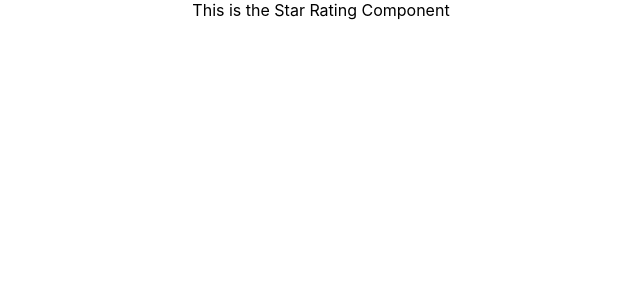
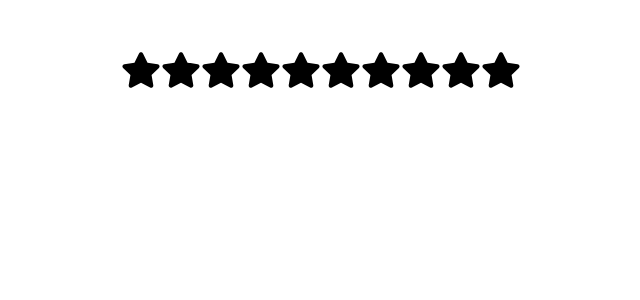
Before and after one commit to anyars-encarta/encarta-star-rating, a React (Create React App) app: page / in a window 1280 px wide. Shown: the top 300 px of the page, without its empty margins (319-959 px from the left). Built offline with nearby package versions, Linux system fonts and the light colour scheme.

Commit message:
Complete star rating functionality

```diff
--- a/package.json
+++ b/package.json
@@ -8,6 +8,7 @@
     "@testing-library/user-event": "^13.5.0",
     "react": "^18.2.0",
     "react-dom": "^18.2.0",
+    "react-icons": "^5.0.1",
     "react-scripts": "5.0.1",
     "web-vitals": "^2.1.4"
   },
--- a/src/App.js
+++ b/src/App.js
@@ -4,7 +4,7 @@
 const App = () => {
   return (
     <div className="App">
-      <StarRating />
+      <StarRating noOfStars={10}/>
     </div>
   );
 }
--- a/src/components/star-rating/index.jsx
+++ b/src/components/star-rating/index.jsx
@@ -1,6 +1,41 @@
-const StarRating = () => {
+import { useState } from 'react';
+import { FaStar } from 'react-icons/fa';
+import './styles.css';
+
+const StarRating = ({noOfStars = 5}) => {
+
+    const [rating, setRating] = useState(0);
+    const [hover, setHover] = useState(0);
+
+    const handleClick = (getCurrentIndex) => {
+      setRating(getCurrentIndex)
+    }
+
+    const handleMouseEnter = (getCurrentIndex) => {
+        setHover(getCurrentIndex)
+    }
+
+    const handleMouseLeave = () => {
+        setHover(rating)
+    }
+
     return (
-        <div>This is the Star Rating Component</div>
+        <div className='star-rating'>
+            {
+                [...Array(noOfStars)].map((_, index) => {
+                    index += 1
+
+                    return <FaStar
+                      key={index}
+                      className={index <= (hover || rating) ? 'active' : 'inActive'}
+                      onClick={() => handleClick(index)}
+                      onMouseMove={() => handleMouseEnter(index)}
+                      onMouseLeave={() => handleMouseLeave()}
+                      size={40}
+                    />
+                })
+            }
+        </div>
     );
 };
 
--- /dev/null
+++ b/src/components/star-rating/styles.css
@@ -0,0 +1,11 @@
+.star-rating {
+    margin-top: 50px;
+}
+
+.active {
+    color: #e0da25;
+}
+
+.inActive {
+    color: #000000;
+}
```
Also changed, not shown: 1 other file (tests, documents, lock files or other folders).
